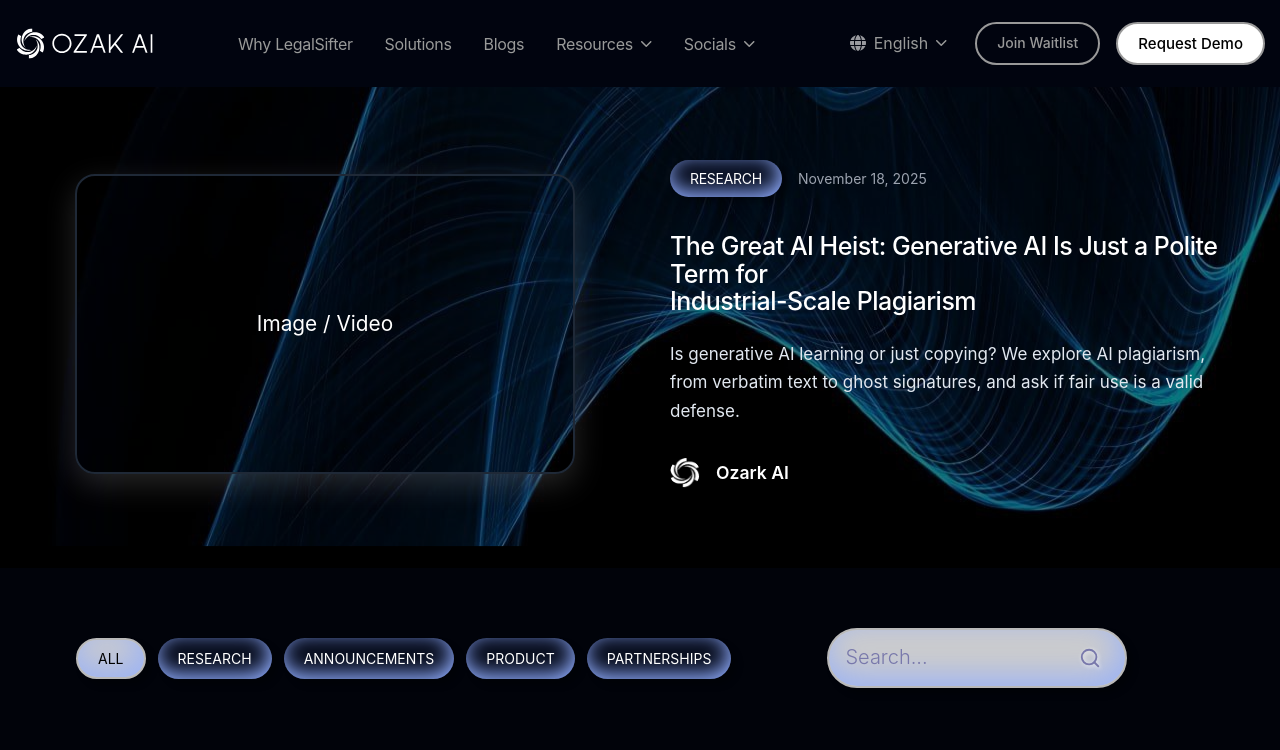
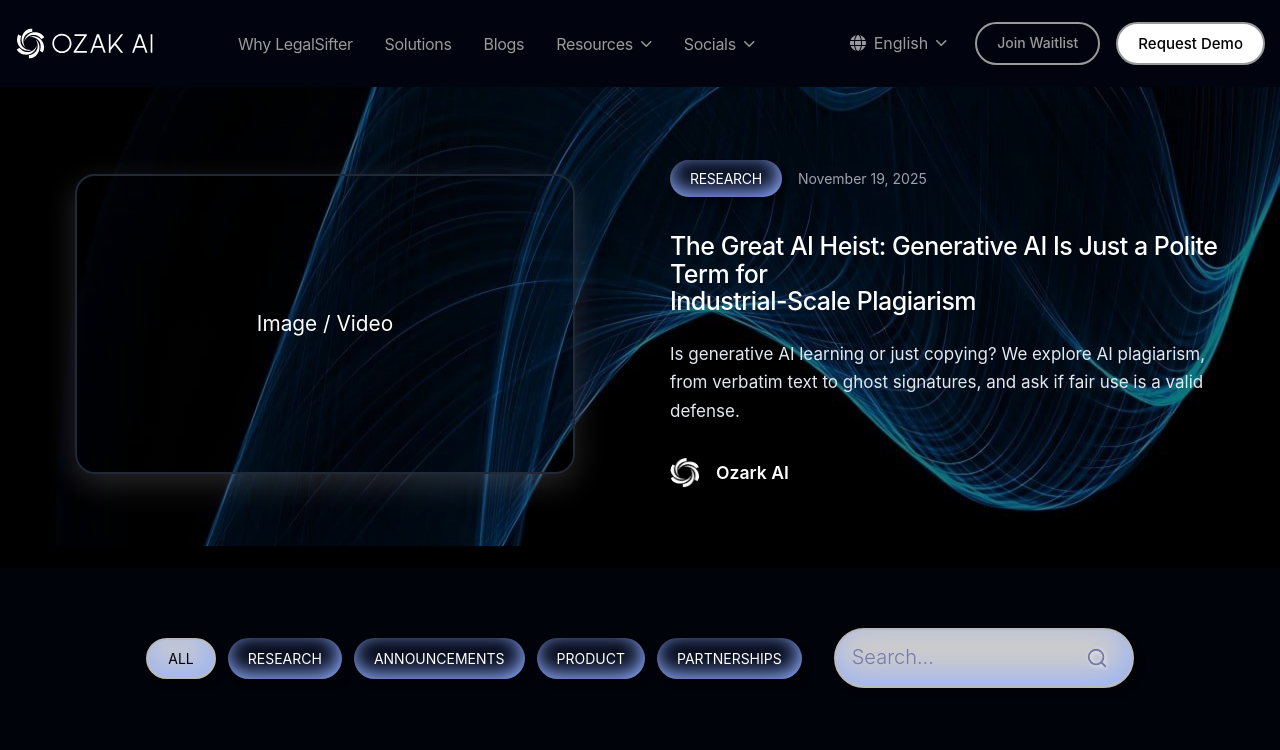
Before and after one commit to Abdulazizcoderdim/final, a React (Vite) app: page /design4 in a window 1280 px wide. Shown: the top 750 px of the page. Built offline with nearby package versions, Linux system fonts and the light colour scheme.

Commit message:
new commit 09122025

```diff
--- a/src/pages/design4/Blogs/BlogHomePage.jsx
+++ b/src/pages/design4/Blogs/BlogHomePage.jsx
@@ -52,7 +52,7 @@ const BlogHomePage = () => {
             <motion.span className="badge" whileHover={{ scale: 1.1 }}>
               Research
             </motion.span>
-            <span className="date">November 18, 2025</span>
+            <span className="date">November 19, 2025</span>
           </motion.div>
 
           <motion.h1
--- a/src/pages/design4/Blogs/blog.css
+++ b/src/pages/design4/Blogs/blog.css
@@ -418,53 +418,35 @@ blogs style
 /* ====================== RESPONSIVE ====================== */
 @media (min-width: 768px) {
     .nav-container2 {
-        flex-direction: row;          /* Tablar va search yonma-yon */
-        justify-content: space-between;
+        flex-direction: row;
+        flex-wrap: wrap;
+        justify-content: center;
         align-items: center;
-        flex-wrap: wrap;              /* Agar joy yetmasa pastga tushadi */
         gap: 2rem;
     }
 
-    .nav-left {
-        order: 1;
-        flex: 1;
-        justify-content: center;
-        max-width: none;
-        overflow-x: visible;
-    }
-
     .search-bar {
-        order: 2;
-        width: auto;
-        min-width: 300px;
-        max-width: 380px;
-        margin-left: auto;            /* O‘ngga suramiz */
+        margin: 0;
     }
 }
 
-@media (min-width: 1024px) {
-    .nav-container2 {
-        justify-content: center;      /* Hammasini o‘rtaga olamiz */
-        gap: 4rem;
+@media (max-width: 480px) {
+    .blogs-grid {
+        grid-template-columns: 1fr;
+        gap: 1.5rem;
+        padding: 0 0.5rem;
     }
 
-    .nav-left {
-        flex: 0 1 auto;
-        max-width: 800px;
+    .header {
+        margin-bottom: 3rem;
     }
 
-    .search-bar {
-        margin-left: 0;
-        flex-shrink: 0;
+    .nav-btn {
+        font-size: 13px;
+        padding: 7px 16px;
+    }
+
+    .search-bar input {
+        padding: 0.9rem;
     }
 }
-
-@media (min-width: 1280px) {
-    .nav-container2 {
-        gap: 6rem;
-    }
-
-    .search-bar {
-        max-width: 420px;
-    }
-}
```
